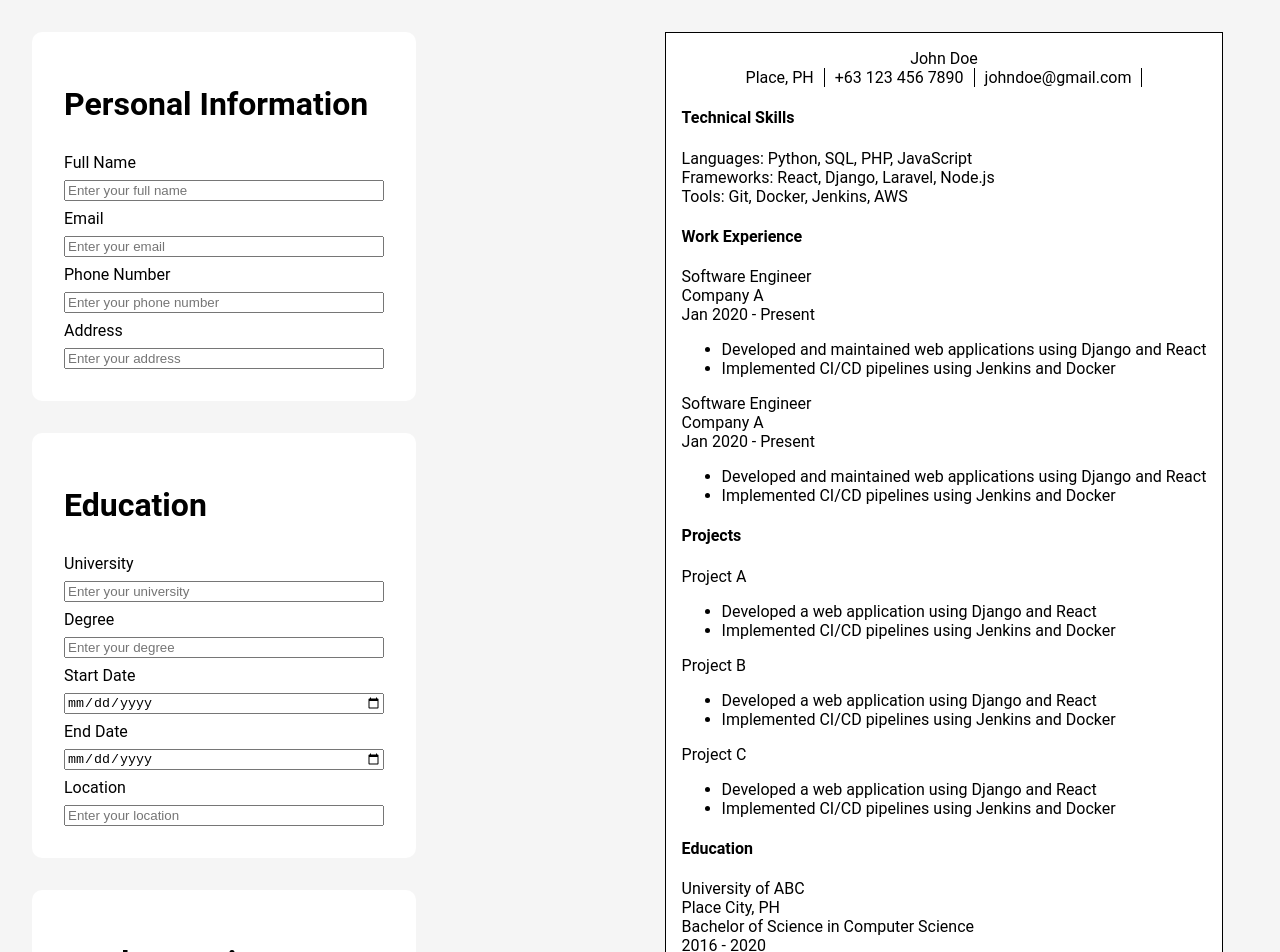
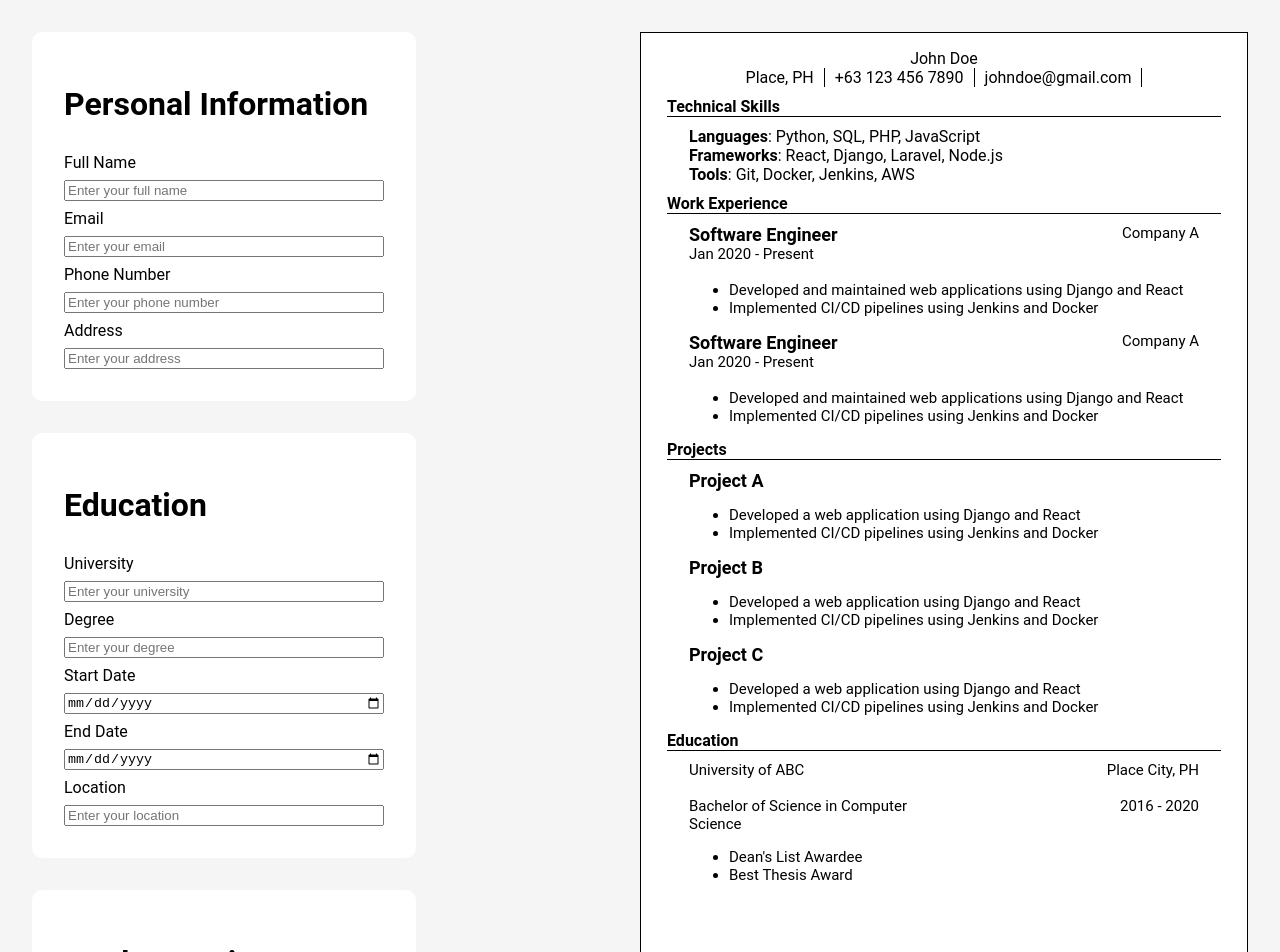
Before and after one commit to Veritaaaas/cv-maker, a React (Vite) app in the folder app-cv-maker/: page / in a window 1280 px wide. Shown: the top 952 px of the page. Built offline with nearby package versions, Linux system fonts and the light colour scheme.

Commit message:
added styling for the whole resume

```diff
--- a/app-cv-maker/src/Resume.jsx
+++ b/app-cv-maker/src/Resume.jsx
@@ -13,19 +13,22 @@ function Resume() {
 
             <div className="skills">
                 <h4>Technical Skills</h4>
-                <div className="languages">Languages: Python, SQL, PHP, JavaScript</div>
-                <div className="frameworks">Frameworks: React, Django, Laravel, Node.js</div>
-                <div className="tools">Tools: Git, Docker, Jenkins, AWS</div>
+                <div className="skill-list">
+                    <div className="languages"><span className="skill-label">Languages</span>: Python, SQL, PHP, JavaScript</div>
+                    <div className="frameworks"><span className="skill-label">Frameworks</span>: React, Django, Laravel, Node.js</div>
+                    <div className="tools"><span className="skill-label">Tools</span>: Git, Docker, Jenkins, AWS</div>
+                </div>
             </div>
 
             <div className="experience">
                 <h4>Work Experience</h4>
+                <div className="job-list">
                     <div className="job">
                         <div className="primary-info">
                             <div className="job-title">Software Engineer</div>
                             <div className="company">Company A</div>
+                            <div className="date">Jan 2020 - Present</div>
                         </div>
-                    <div className="date">Jan 2020 - Present</div>
                         <div className="job-description">
                             <ul>
                                 <li>Developed and maintained web applications using Django and React</li>
@@ -37,8 +40,8 @@ function Resume() {
                         <div className="primary-info">
                             <div className="job-title">Software Engineer</div>
                             <div className="company">Company A</div>
+                            <div className="date">Jan 2020 - Present</div>
                         </div>
-                    <div className="date">Jan 2020 - Present</div>
                         <div className="job-description">
                             <ul>
                                 <li>Developed and maintained web applications using Django and React</li>
@@ -47,9 +50,11 @@ function Resume() {
                         </div>
                     </div>
                 </div>
+            </div>
 
             <div className="projects">
                 <h4>Projects</h4>
+                <div className="project-list">
                     <div className="project">
                         <div className="project-title">Project A</div>
                         <div className="project-description">
@@ -78,15 +83,23 @@ function Resume() {
                         </div>
                     </div>
                 </div>
+            </div>
 
             <div className="education">
                 <h4>Education</h4>
+                <div className="school-list">
                     <div className="school">
                         <div className="school-name">University of ABC</div>
                         <div className="location">Place City, PH</div>
                         <div className="degree">Bachelor of Science in Computer Science</div>
                         <div className="date">2016 - 2020</div>
-                    <div className="awards">Award: Cum Laude</div>
+                    </div>
+                    <div className="awards">
+                        <ul>
+                            <li>Dean's List Awardee</li>
+                            <li>Best Thesis Award</li>
+                        </ul>
+                    </div>
                 </div>
             </div>
         </div>
--- a/app-cv-maker/src/index.css
+++ b/app-cv-maker/src/index.css
@@ -80,3 +80,84 @@ html, body {
     padding-right: 10px;
     border-right: 1px solid black;
 }
+
+.skills h4 {
+    border-bottom: 1px solid black;
+    margin: 10px;
+}
+
+.skill-label {
+    font-weight: bold;
+}
+
+.skills .skill-list {
+    padding-left: 2rem;
+}
+
+.experience h4 {
+    border-bottom: 1px solid black;
+    margin: 10px;
+}
+
+.experience .job-list {
+    padding-left: 2rem;
+    padding-right: 2rem;
+}
+
+.job {
+    font-size: 15px;
+}
+
+.job .primary-info {
+    display: grid;
+    grid-template-columns: 1fr 1fr;
+    grid-template-rows: 1fr 1fr;
+}
+
+.job-title {
+    font-size: 18px;
+    font-weight: bold;
+}
+
+.company {
+    display: flex;
+    justify-content: flex-end;
+}
+
+.projects h4 {
+    border-bottom: 1px solid black;
+    margin: 10px;
+}
+
+.projects .project-list {
+    padding-left: 2rem;
+    padding-right: 2rem;
+    font-size: 15px;
+}
+
+.projects .project-title {
+    font-size: 18px;
+    font-weight: bold;
+}
+
+.education h4 {
+    border-bottom: 1px solid black;
+    margin: 10px;
+}
+
+.education .school-list {
+    padding-left: 2rem;
+    padding-right: 2rem;
+    font-size: 15px;
+}
+
+.education .school {
+    display: grid;
+    grid-template-columns: 1fr 1fr;
+    grid-template-rows: 1fr 1fr;
+}
+
+.education .location, .education .date {
+    display: flex;
+    justify-content: flex-end;
+}
```
Lines whose indentation alone changed are shown as unchanged.
